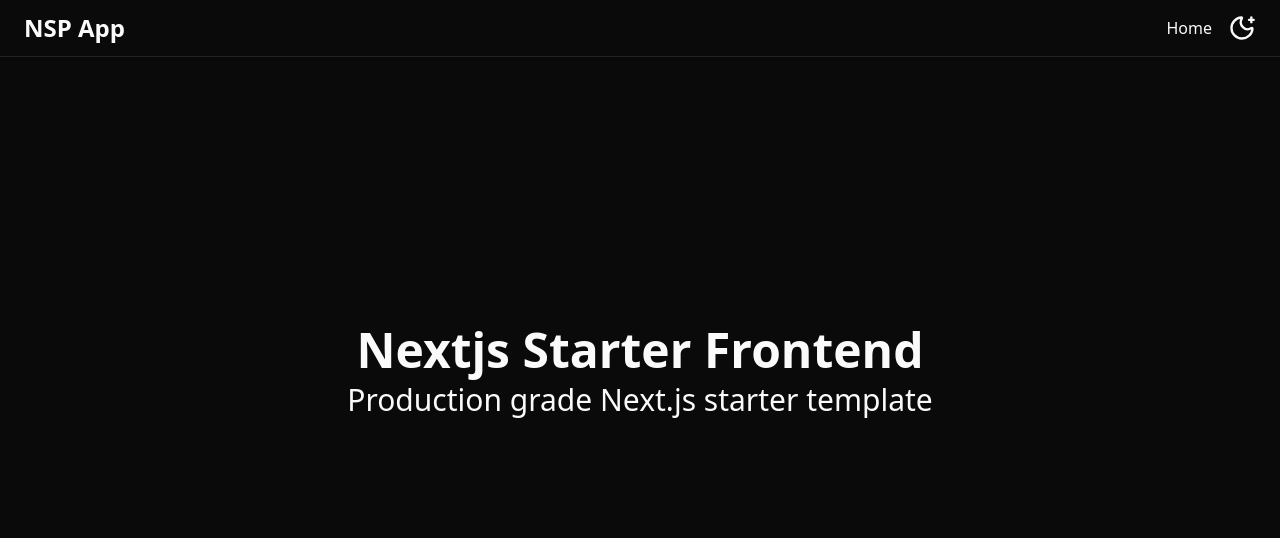
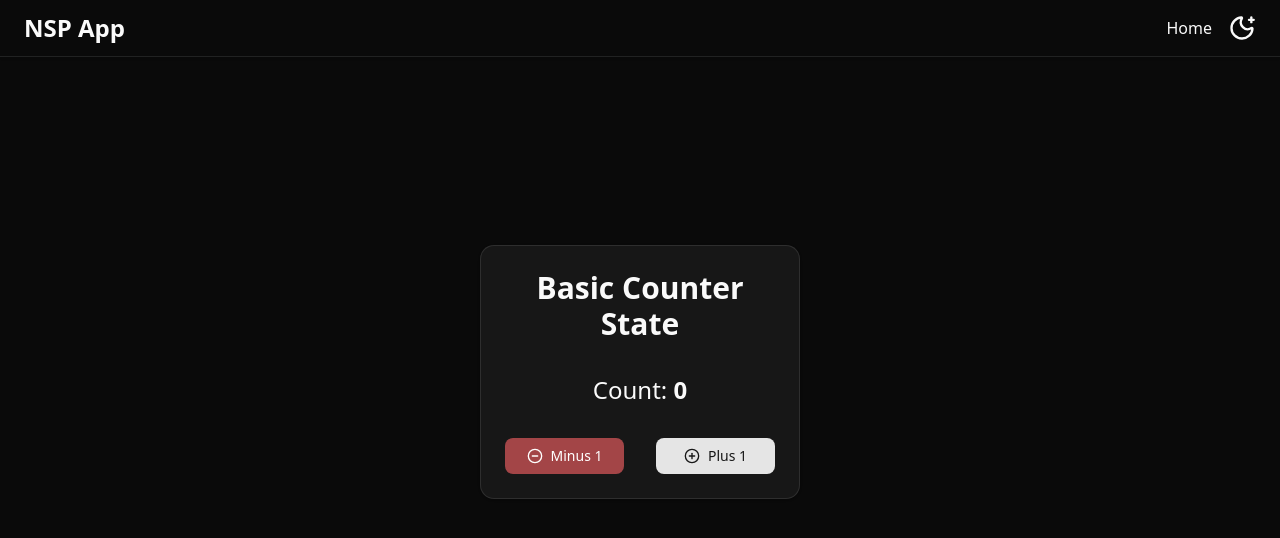
Before and after one commit to annweshamondal/counter-state, a Next.js app: page / in a window 1280 px wide. Shown: the top 538 px of the page. Built offline with nearby package versions, Linux system fonts and the light colour scheme.

Commit message:
basic counter ui done

```diff
--- a/src/app/page.tsx
+++ b/src/app/page.tsx
@@ -1,3 +1,10 @@
+import BasicCounter from "@/components/BasicCounter";
+import {
+	Card,
+	CardContent,
+	CardHeader,
+	CardTitle,
+} from "@/components/shadcnui/card";
 import { Metadata } from "next";
 
 export const metadata: Metadata = {
@@ -8,10 +15,17 @@ export const metadata: Metadata = {
 const page = () => {
 	return (
 		<section className="grid h-[90dvh] place-items-center">
-			<div className="space-y-2 text-center">
-				<h1 className="text-5xl font-semibold">Nextjs Starter Frontend</h1>
-				<h2 className="text-3xl">Production grade Next.js starter template</h2>
-			</div>
+			<Card className="w-xs">
+				<CardHeader>
+					<CardTitle className="text-center text-3xl">
+						Basic Counter State
+					</CardTitle>
+				</CardHeader>
+
+				<CardContent>
+					<BasicCounter />
+				</CardContent>
+			</Card>
 		</section>
 	);
 };
--- /dev/null
+++ b/src/components/BasicCounter.tsx
@@ -0,0 +1,26 @@
+import { MinusCircleIcon, PlusCircleIcon } from "lucide-react";
+import { Button } from "./shadcnui/button";
+
+const BasicCounter = () => {
+	return (
+		<div className="space-y-8">
+			<div className="text-center text-2xl">
+				Count: <span className="font-semibold">0</span>
+			</div>
+
+			<div className="grid grid-cols-2 gap-8">
+				<Button
+					className="cursor-pointe"
+					variant={"destructive"}>
+					<MinusCircleIcon /> Minus 1
+				</Button>
+
+				<Button className="cursor-pointer">
+					<PlusCircleIcon /> Plus 1
+				</Button>
+			</div>
+		</div>
+	);
+};
+
+export default BasicCounter;
```
